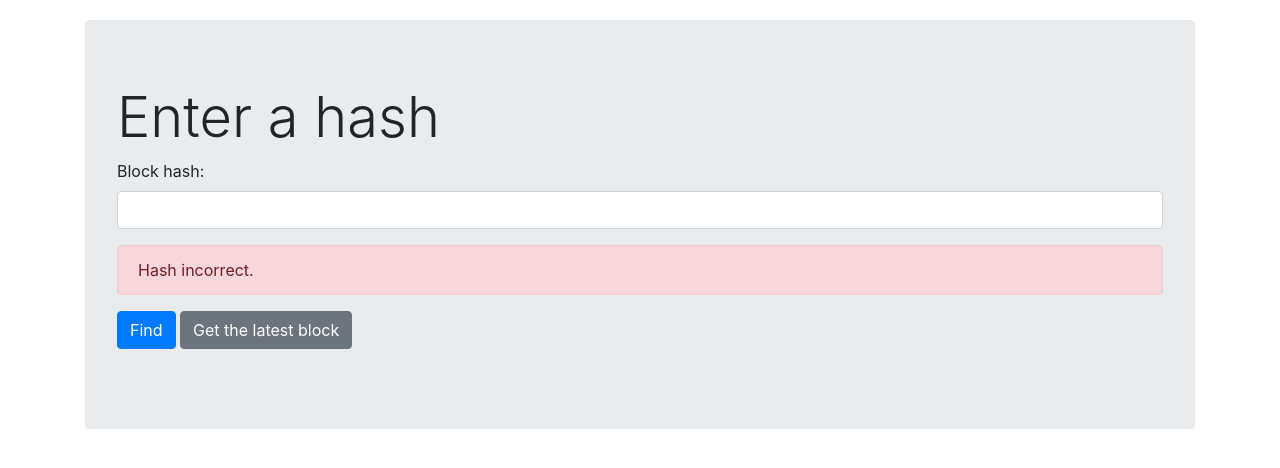
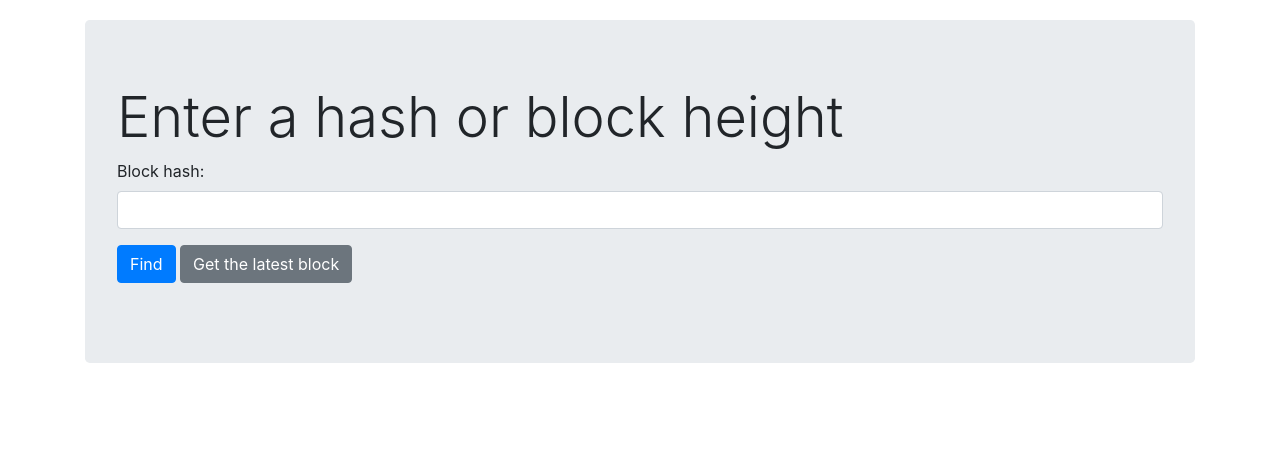
Before and after one commit to Toranian/Blockchain-Tool, a Django app: page / in a window 1280 px wide. Shown: the top 468 px of the page. Run offline with Django 3.2, Linux system fonts and the light colour scheme.

Commit message:
Added more information

```diff
--- a/templates/form.html
+++ b/templates/form.html
@@ -2,22 +2,21 @@
 {% block form %}
 
     <div class="jumbotron" style="margin-top: 2.5vh;">
-            <h1 class="display-4">Enter a hash</h1>
+            <h1 class="display-4">Enter a hash or block height</h1>
             <form action="." method="POST" autocomplete="off" class="form-group" style="align-items: center;">
                 {% csrf_token %}
 
                 {{ form.as_p }}
 
-                {% if correct_hash %}
+                <!-- {% if correct_hash %}
                 <div class="alert alert-success">Hash correct!</div>
                 {% else %}
                 <div class="alert alert-danger">Hash incorrect.</div>
-                {% endif %}
-
-
+                {% endif %} -->
 
                 <button type="submit" id="submit-hash" class="btn btn-primary">Find</button>
                 <button name="latest_hash" class="btn btn-secondary">Get the latest block</button>
+
             </form>
 
         </div>
```
